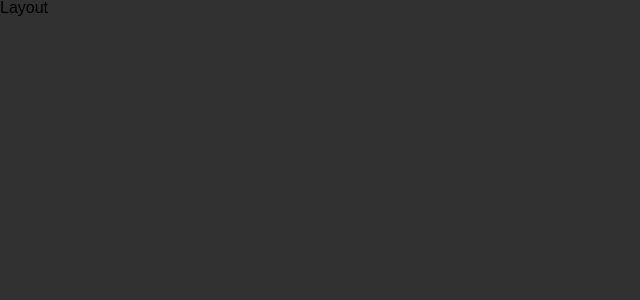
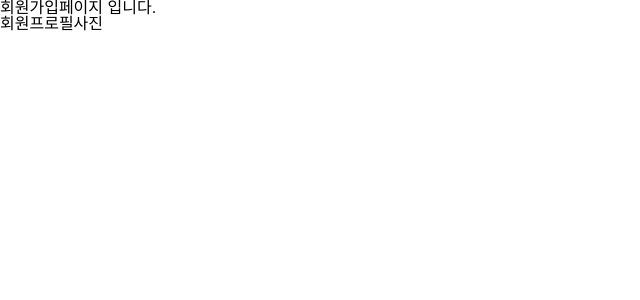
Before and after one commit to DHyeonJ/Compliment, a React (Create React App) app: page /signup in a window 1280 px wide. Shown: the top 300 px of the page, without its empty margins (0-640 px from the left). Built offline with nearby package versions, Linux system fonts and the light colour scheme.

Commit message:
Style.layout초기설정 Chore.login url:/id 삭제

```diff
--- a/src/App.tsx
+++ b/src/App.tsx
@@ -10,7 +10,7 @@ const GlobalStyle = createGlobalStyle`
   ${reset}
   body{
     font-family: 'Noto Sans KR', sans-serif;
-    background-color: #313131;
+    //background-color: #313131;
   }
 
   body.active {
--- a/src/pages/user/Login.jsx
+++ b/src/pages/user/Login.jsx
@@ -1,7 +1,7 @@
-import React from "react";
+import React from 'react';
 
 function Login() {
-  return <div>Login</div>;
+  return <div>Login화면입니다.</div>;
 }
 
 export default Login;
--- a/src/pages/user/Signup.jsx
+++ b/src/pages/user/Signup.jsx
@@ -1,7 +1,14 @@
-import React from "react";
+import React from 'react';
 
 function Signup() {
-  return <div>Signup</div>;
+  return (
+    <>
+      <h1>회원가입페이지 입니다. </h1>
+      <div>
+        <div>회원프로필사진</div>
+      </div>
+    </>
+  );
 }
 
 export default Signup;
--- a/src/shared/Layout.jsx
+++ b/src/shared/Layout.jsx
@@ -1,7 +1,13 @@
-import React from "react";
-
+import React from 'react';
+import { Outlet } from 'react-router-dom';
 function Layout() {
-  return <div>Layout</div>;
+  return (
+    <>
+      <header />
+      <Outlet />
+      <footer />
+    </>
+  );
 }
 
 export default Layout;
--- a/src/shared/Router.jsx
+++ b/src/shared/Router.jsx
@@ -25,7 +25,7 @@ function Router() {
         <Route path="/listpage" element={<ListPage />} />
         <Route path="/missionpage" element={<MissionPage />} />
         <Route path="/intro" element={<IntroPage />} />
-        <Route path="/login/:id" element={<Login />} />
+        <Route path="/login" element={<Login />} />
         <Route path="/signup" element={<Signup />} />
         <Route path="/edituserinfo" element={<EditUserInfo />} />
         <Route path="/mypage" element={<Mypage />} />
```
